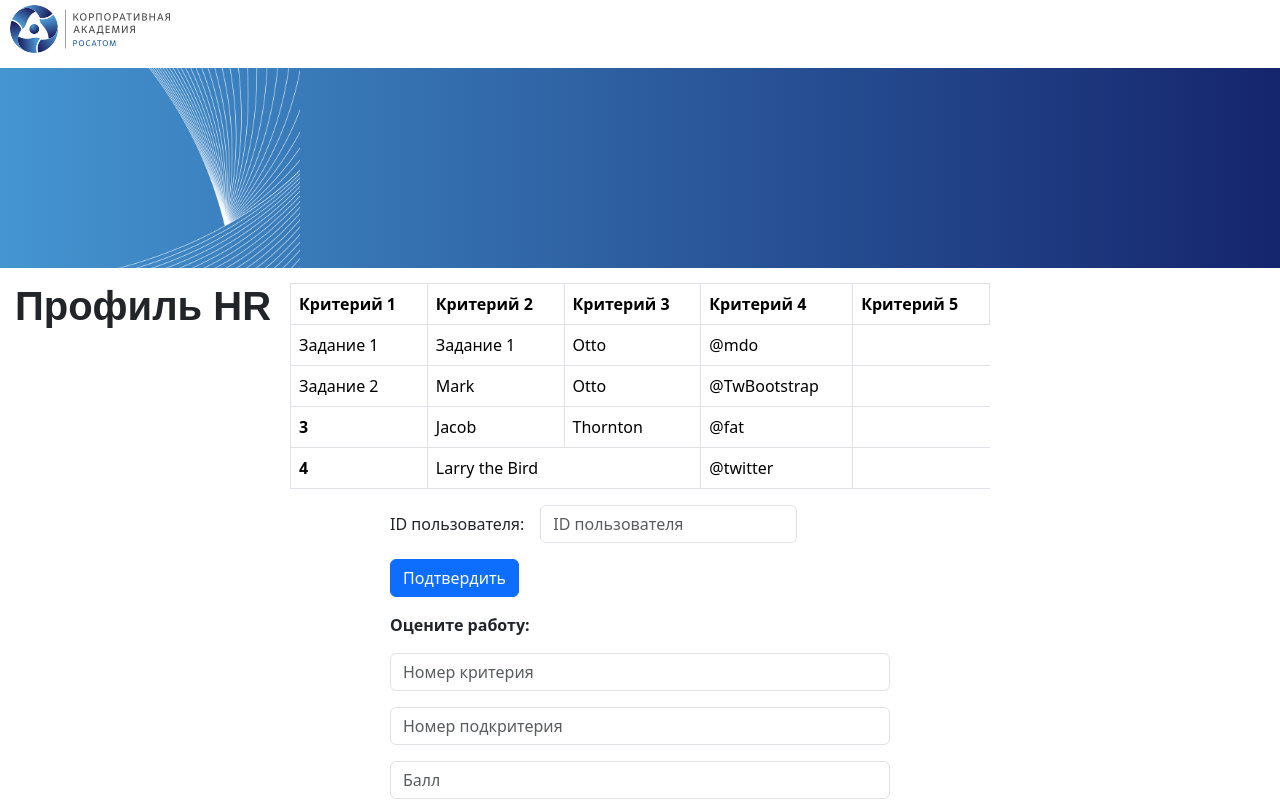
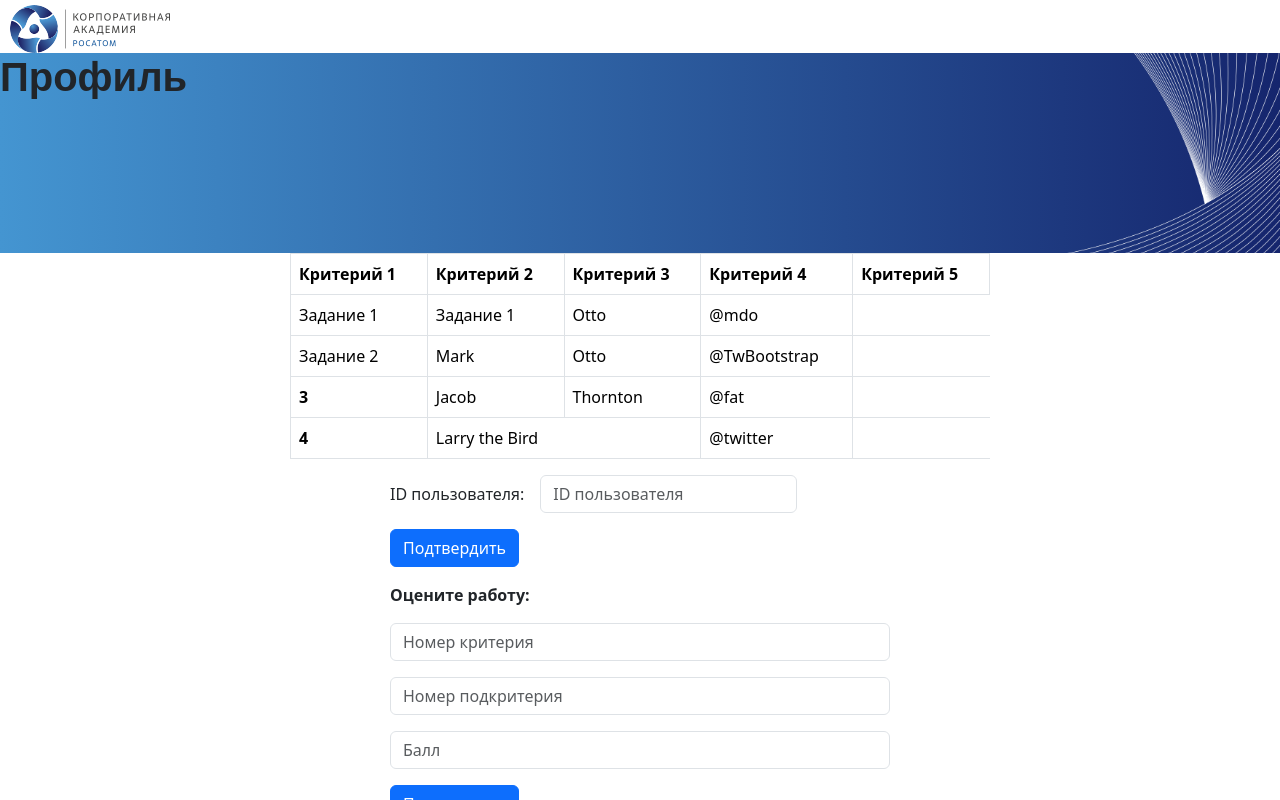
Before and after one commit to iGTsan/hackaton_2023, a plain HTML site: page profile_hr.html in a window 1280 px wide. Drawn offline with nearby package versions, Linux system fonts and the light colour scheme.

```diff
--- a/main.css
+++ b/main.css
@@ -23,21 +23,17 @@
     margin-left: 15px;
 }
 
-.grad {
-    margin-top: 15px;
-    margin-bottom: 15px;
-    height: 200px;
-    background: linear-gradient(to right, #4495d1, #15256d)
-}
-
-.img {
-    object-position: right top;
-}
-
 h1{
     font-family: Arial;
     font-weight: bold;
+    margin-bottom: 100;
 }
+
+.grad {
+    height: 200px;
+    background: url("img/corp-element-desktop.png") right/300px no-repeat,
+    linear-gradient(to right, #4495d1, #15256d) center/cover no-repeat;
+  }
 
 body {
     position: fixed;
--- a/profile_hr.html
+++ b/profile_hr.html
@@ -22,8 +22,7 @@
 
 <body>
   <div class="grad">
-    <img class="img" src="img/corp-element-desktop.png" width="300" alt="" style="object-position: right"></img>
-    <h1 class="headline-text" font-style: italic>Профиль HR</h1>
+        <h1>Профиль</h1>
   </div>
   <div class="table_crit">
   <table class="table table-bordered">
```
